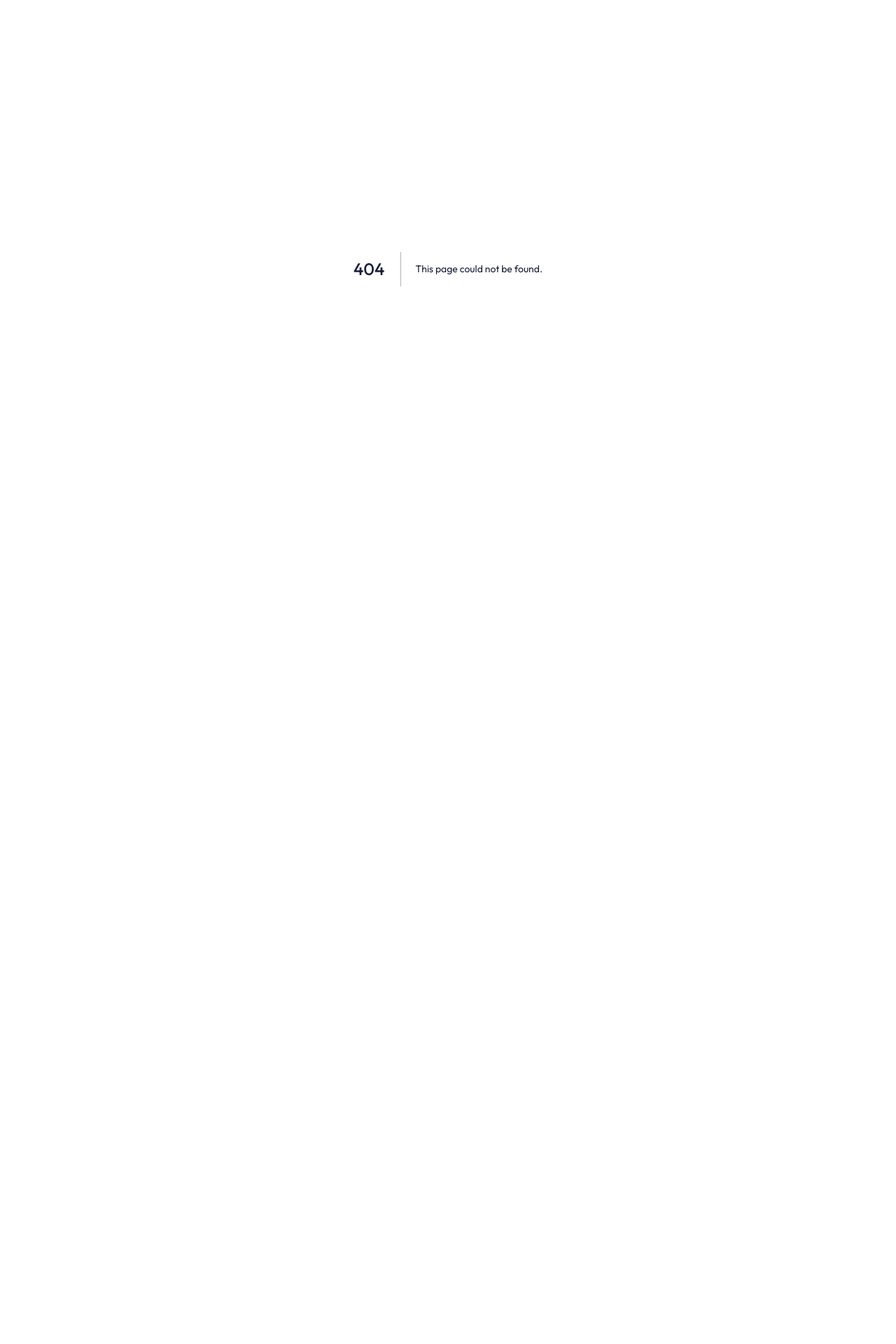
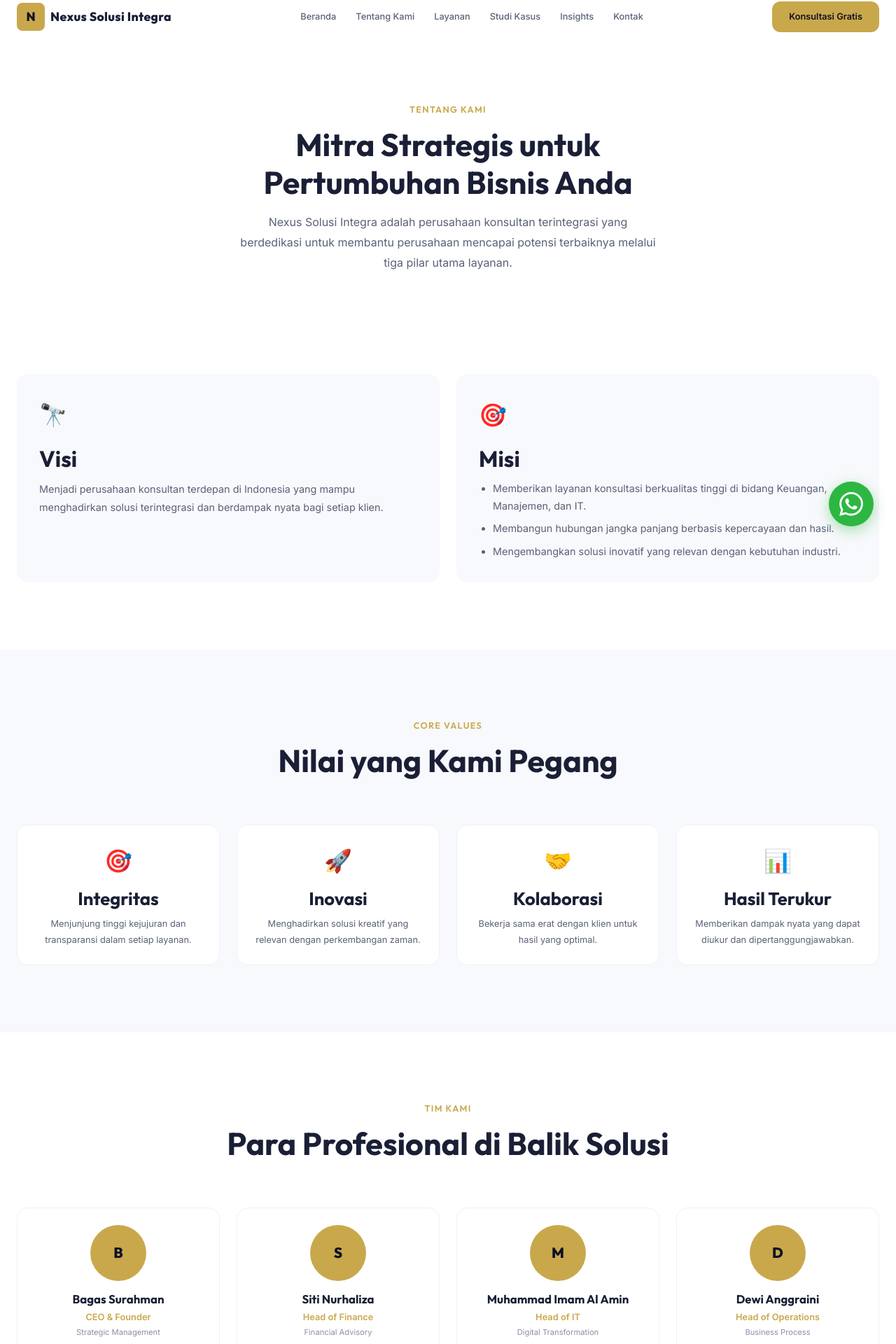
Before and after one commit to imammeze/nexus-solusi-integra, a Next.js app in the folder apps/frontend/: page /about in a window 1280 px wide. Before the commit this address had no page. Shown: the part 16-1936 px from the top of the page at 70% size. Before the commit the page ends 800 px from the top, so only its background shows below. Built offline with nearby package versions, Linux system fonts and the light colour scheme.

Commit message:
feat: add About page with core values and team sections

```diff
--- /dev/null
+++ b/apps/frontend/src/app/(public)/about/page.module.css
@@ -0,0 +1,39 @@
+.page { padding-top: var(--header-height); }
+
+.hero {
+  padding: var(--space-20) 0 var(--space-12);
+  text-align: center;
+}
+.heroTitle { font-size: var(--text-5xl); max-width: 700px; margin: 0 auto var(--space-4); }
+.heroSubtitle { font-size: var(--text-lg); color: var(--color-text-secondary); max-width: 600px; margin: 0 auto; }
+
+.vmGrid { display: grid; grid-template-columns: 1fr 1fr; gap: var(--space-6); }
+.vmCard { background: var(--color-bg-secondary); border-radius: var(--radius-xl); padding: var(--space-8); }
+.vmCard h3 { margin: var(--space-4) 0 var(--space-3); }
+.vmCard p { color: var(--color-text-secondary); }
+.vmIcon { font-size: 2rem; }
+.missionList { padding-left: var(--space-5); color: var(--color-text-secondary); display: flex; flex-direction: column; gap: var(--space-2); }
+
+.valuesBg { background: var(--color-bg-secondary); }
+.valuesGrid { display: grid; grid-template-columns: repeat(4, 1fr); gap: var(--space-6); }
+.valueCard { text-align: center; padding: var(--space-6); background: var(--color-surface); border-radius: var(--radius-xl); border: 1px solid var(--color-border-light); }
+.valueCard h4 { margin: var(--space-3) 0 var(--space-2); }
+.valueCard p { font-size: var(--text-sm); color: var(--color-text-secondary); }
+.valueIcon { font-size: 2rem; }
+
+.teamGrid { display: grid; grid-template-columns: repeat(4, 1fr); gap: var(--space-6); }
+.teamCard { text-align: center; padding: var(--space-6); background: var(--color-surface); border: 1px solid var(--color-border-light); border-radius: var(--radius-xl); transition: all var(--transition-base); }
+.teamCard:hover { box-shadow: var(--shadow-lg); transform: translateY(-4px); }
+.teamCard h4 {
+  margin: var(--space-4) 0 var(--space-1);
+  font-size: 1.05rem;
+  white-space: nowrap;
+  overflow: hidden;
+  text-overflow: ellipsis;
+}
+.teamAvatar { width: 80px; height: 80px; border-radius: var(--radius-full); background: var(--color-accent); color: var(--color-primary-dark); display: flex; align-items: center; justify-content: center; font-family: var(--font-heading); font-weight: 800; font-size: var(--text-2xl); margin: 0 auto; }
+.teamRole { font-size: var(--text-sm); color: var(--color-accent); font-weight: 600; }
+.teamExpertise { font-size: var(--text-xs); color: var(--color-text-tertiary); }
+
+@media (max-width: 1024px) { .valuesGrid, .teamGrid { grid-template-columns: repeat(2, 1fr); } }
+@media (max-width: 768px) { .vmGrid { grid-template-columns: 1fr; } .valuesGrid, .teamGrid { grid-template-columns: 1fr; } }
--- /dev/null
+++ b/apps/frontend/src/app/(public)/about/page.tsx
@@ -0,0 +1,105 @@
+import type { Metadata } from 'next';
+import styles from './page.module.css';
+
+export const metadata: Metadata = {
+  title: 'Tentang Kami',
+  description: 'Kenali lebih dekat Nexus Solusi Integra — visi, misi, nilai inti, dan tim profesional kami yang siap membantu transformasi bisnis Anda.',
+};
+
+const CORE_VALUES = [
+  { icon: '🎯', title: 'Integritas', description: 'Menjunjung tinggi kejujuran dan transparansi dalam setiap layanan.' },
+  { icon: '🚀', title: 'Inovasi', description: 'Menghadirkan solusi kreatif yang relevan dengan perkembangan zaman.' },
+  { icon: '🤝', title: 'Kolaborasi', description: 'Bekerja sama erat dengan klien untuk hasil yang optimal.' },
+  { icon: '📊', title: 'Hasil Terukur', description: 'Memberikan dampak nyata yang dapat diukur dan dipertanggungjawabkan.' },
+];
+
+const TEAM_MEMBERS = [
+  { name: 'Bagas Surahman', role: 'CEO & Founder', expertise: 'Strategic Management' },
+  { name: 'Siti Nurhaliza', role: 'Head of Finance', expertise: 'Financial Advisory' },
+  { name: 'Muhammad Imam Al Amin', role: 'Head of IT', expertise: 'Digital Transformation' },
+  { name: 'Dewi Anggraini', role: 'Head of Operations', expertise: 'Business Process' },
+];
+
+export default function AboutPage() {
+  return (
+    <div className={styles.page}>
+      {/* Hero */}
+      <section className={styles.hero}>
+        <div className="container">
+          <span className="section-label">Tentang Kami</span>
+          <h1 className={styles.heroTitle}>Mitra Strategis untuk Pertumbuhan Bisnis Anda</h1>
+          <p className={styles.heroSubtitle}>
+            Nexus Solusi Integra adalah perusahaan konsultan terintegrasi yang berdedikasi untuk
+            membantu perusahaan mencapai potensi terbaiknya melalui tiga pilar utama layanan.
+          </p>
+        </div>
+      </section>
+
+      {/* Vision & Mission */}
+      <section className="section">
+        <div className="container">
+          <div className={styles.vmGrid}>
+            <div className={styles.vmCard}>
+              <span className={styles.vmIcon}>🔭</span>
+              <h3>Visi</h3>
+              <p>
+                Menjadi perusahaan konsultan terdepan di Indonesia yang mampu menghadirkan
+                solusi terintegrasi dan berdampak nyata bagi setiap klien.
+              </p>
+            </div>
+            <div className={styles.vmCard}>
+              <span className={styles.vmIcon}>🎯</span>
+              <h3>Misi</h3>
+              <ul className={styles.missionList}>
+                <li>Memberikan layanan konsultasi berkualitas tinggi di bidang Keuangan, Manajemen, dan IT.</li>
+                <li>Membangun hubungan jangka panjang berbasis kepercayaan dan hasil.</li>
+                <li>Mengembangkan solusi inovatif yang relevan dengan kebutuhan industri.</li>
+              </ul>
+            </div>
+          </div>
+        </div>
+      </section>
+
+      {/* Core Values */}
+      <section className={`section ${styles.valuesBg}`}>
+        <div className="container">
+          <div className="section-header">
+            <span className="section-label">Core Values</span>
+            <h2>Nilai yang Kami Pegang</h2>
+          </div>
+          <div className={styles.valuesGrid}>
+            {CORE_VALUES.map((value) => (
+              <div key={value.title} className={styles.valueCard}>
+                <span className={styles.valueIcon}>{value.icon}</span>
+                <h4>{value.title}</h4>
+                <p>{value.description}</p>
+              </div>
+            ))}
+          </div>
+        </div>
+      </section>
+
+      {/* Team */}
+      <section className="section">
+        <div className="container">
+          <div className="section-header">
+            <span className="section-label">Tim Kami</span>
+            <h2>Para Profesional di Balik Solusi</h2>
+          </div>
+          <div className={styles.teamGrid}>
+            {TEAM_MEMBERS.map((member) => (
+              <div key={member.name} className={styles.teamCard}>
+                <div className={styles.teamAvatar}>
+                  <span>{member.name.charAt(0)}</span>
+                </div>
+                <h4>{member.name}</h4>
+                <p className={styles.teamRole}>{member.role}</p>
+                <p className={styles.teamExpertise}>{member.expertise}</p>
+              </div>
+            ))}
+          </div>
+        </div>
+      </section>
+    </div>
+  );
+}
```
